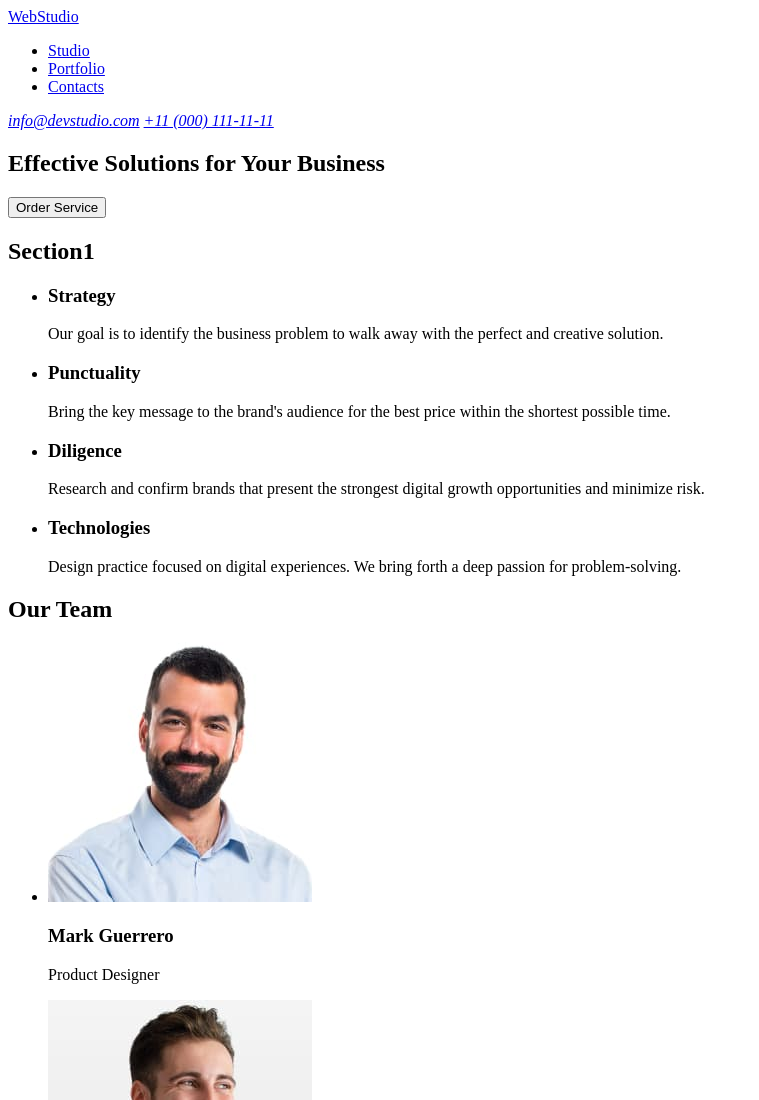
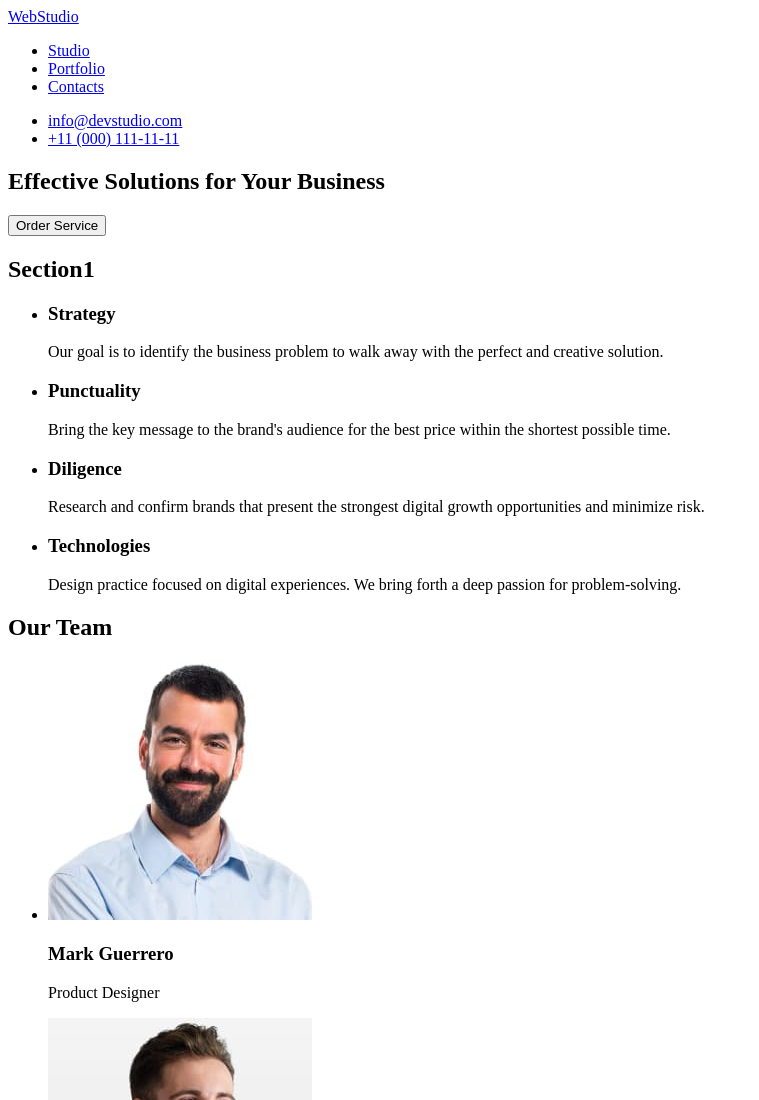
Before and after one commit to Viki5555/goit-markup-hw-01, a plain HTML site: page index.html in a window 1280 px wide. Shown: the top 1100 px of the page, without its empty margins (0-759 px from the left). Drawn offline with Linux system fonts and the light colour scheme.

Commit message:
Changes in Header

```diff
--- a/index.html
+++ b/index.html
@@ -16,10 +16,10 @@
           <li><a href="#">Contacts</a></li>
         </ul>
       </nav>
-      <address>
-        <a href="mailto:info@devstudio.com">info@devstudio.com</a>
-        <a href="tel:+110001111111">+11 (000) 111-11-11</a>
-      </address>
+      <ul>
+        <li><a href="mailto:info@devstudio.com">info@devstudio.com</a></li>
+        <li><a href="tel:+110001111111">+11 (000) 111-11-11</a></li>
+      </ul>
     </header>
     <!-- =======Main========= -->
     <main>
```
